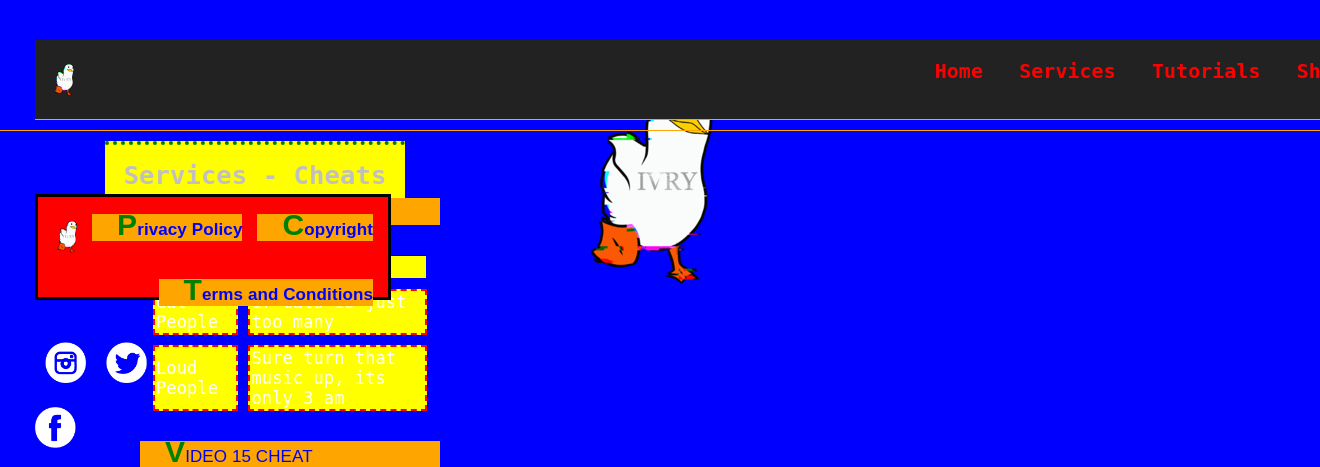
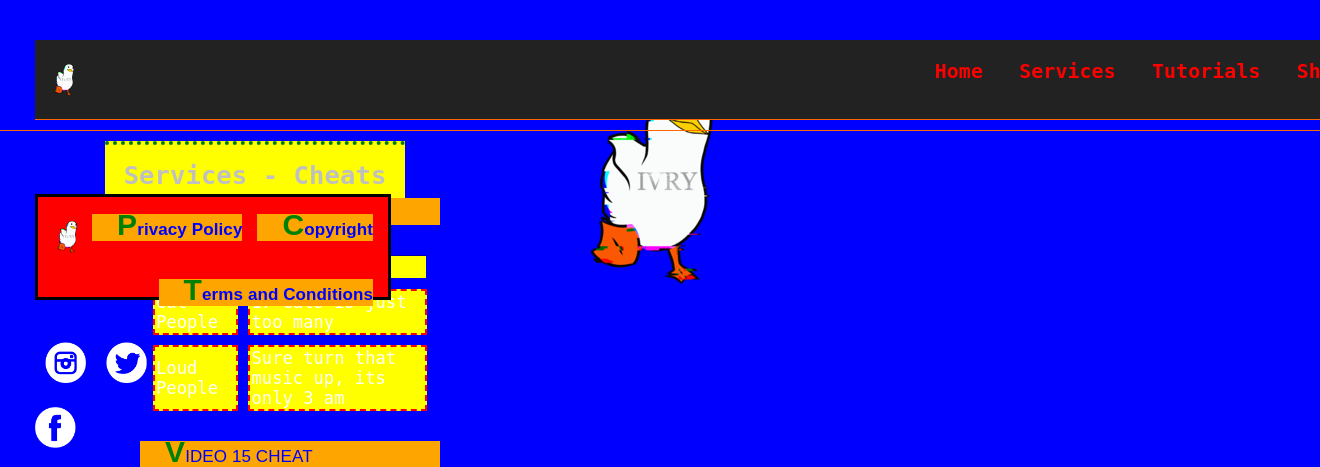
Before and after one commit to i1470s/IVRY-Website-V2, a PHP site: page /content/services/cheat.html in a window 1320 px wide; the page is wider, and only the part inside the window is pictured. Shown: the top 467 px of that part. Run offline with PHP 8.4, Linux system fonts and the light colour scheme.

Commit message:
Add files via upload

```diff
--- a/data/css/styles.css
+++ b/data/css/styles.css
@@ -39,7 +39,7 @@ footer{
     padding: 0px;
     margin-top: 50px;
     box-sizing: border-box;
-    border-top: solid 1px #FFA500;
+    border-top: solid 1px #FF6700;
 }
 
 .logo{
@@ -56,7 +56,7 @@ footer{
     border: 1px;
     padding: 0px;
     box-sizing: border-box;
-    border-bottom: solid 1px #FFA500;
+    border-bottom: solid 1px #FF6700;
 }
 
 .container{
```
